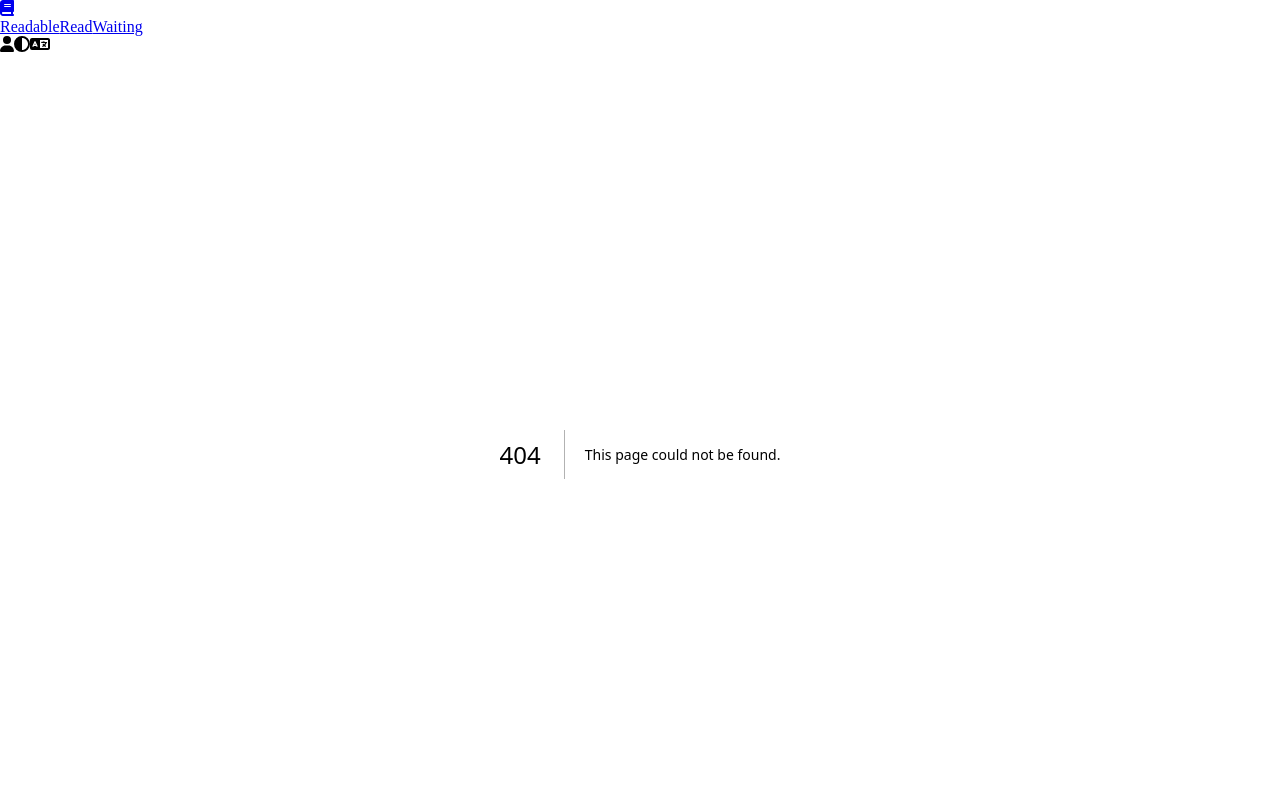
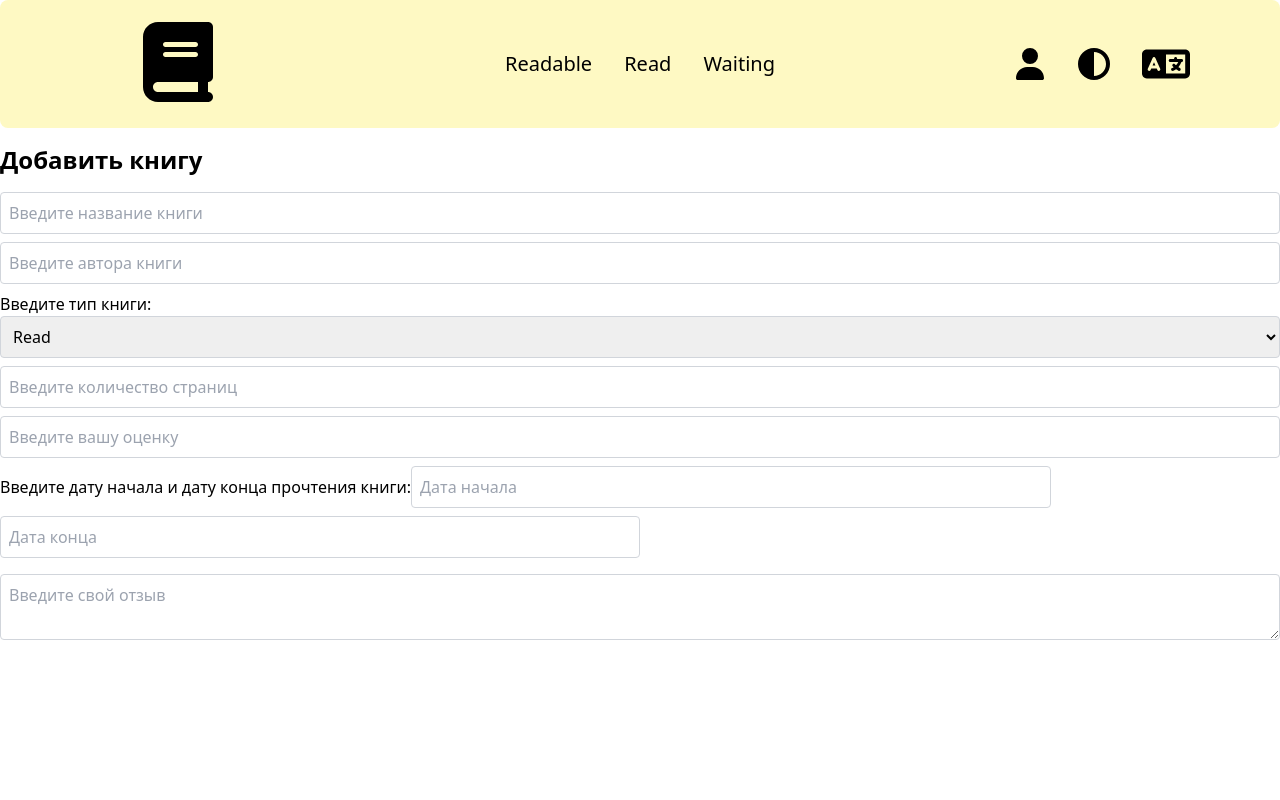
Before and after one commit to AndrewLesch/Library, a Next.js app: page /book in a window 1280 px wide. Before the commit this address had no page. Shown: the top 800 px of the page. Built offline with nearby package versions, Linux system fonts and the light colour scheme.

Commit message:
Create Book page

```diff
--- /dev/null
+++ b/src/app/book/page.tsx
@@ -0,0 +1,79 @@
+'use client'
+import { useState } from "react"
+import '@/app/globals.css'
+
+export default function Book() {
+  const [book, setBook] = useState({ type: "read" });
+
+  const handleTypeChange = (e: any) => {
+    setBook({ type: e.target.value });
+  };
+
+  return (
+    <div className="container mx-auto mt-4">
+      <h2 className="text-2xl font-bold mb-4">Добавить книгу</h2>
+      <input
+        className="w-full p-2 mb-2 border border-gray-300 rounded"
+        placeholder="Введите название книги"
+      />
+      <input
+        className="w-full p-2 mb-2 border border-gray-300 rounded"
+        placeholder="Введите автора книги"
+      />
+      <div className="mb-2">
+        Введите тип книги:
+        <select
+          className="w-full p-2 border border-gray-300 rounded"
+          onChange={handleTypeChange}
+          value={book.type}
+        >
+          <option value="read">Read</option>
+          <option value="readable">Readable</option>
+          <option value="awaiting">Awaiting</option>
+        </select>
+      </div>
+
+      {book.type === "read" ? (
+        <div>
+          <input
+            className="w-full p-2 mb-2 border border-gray-300 rounded"
+            placeholder="Введите количество страниц"
+          />
+          <input
+            className="w-full p-2 mb-2 border border-gray-300 rounded"
+            placeholder="Введите вашу оценку"
+          />
+          <div className="mb-2">
+            Введите дату начала и дату конца прочтения книги:
+            <input
+              className="w-1/2 p-2 mb-2 border border-gray-300 rounded"
+              placeholder="Дата начала"
+            />
+            <input
+              className="w-1/2 p-2 mb-2 border border-gray-300 rounded"
+              placeholder="Дата конца"
+            />
+          </div>
+          <textarea
+            className="w-full p-2 mb-2 border border-gray-300 rounded"
+            placeholder="Введите свой отзыв"
+          ></textarea>
+        </div>
+      ) : book.type === "readable" ? (
+        <div>
+          <input
+            className="w-full p-2 mb-2 border border-gray-300 rounded"
+            placeholder="Прогресс чтения (например, страницы или главы)"
+          />
+        </div>
+      ) : book.type === "awaiting" ? (
+        <div>
+          <input
+            className="w-full p-2 mb-2 border border-gray-300 rounded"
+            placeholder="Дата ожидания (например, дата выпуска книги)"
+          />
+        </div>
+      ) : null}
+    </div>
+  );
+}
--- a/src/app/page.tsx
+++ b/src/app/page.tsx
@@ -1,5 +1,6 @@
 import '@/app/globals.css'
 import QuoteSlider from '@/components/Slider/Slider';
+import Link from 'next/link';
 
 export default function Home() {
   const quotes = [
@@ -21,7 +22,7 @@ export default function Home() {
         <h3 className="text-xl mt-5 pb-32">Lets add a few books and create some reviews! Enjoy!</h3>
         <QuoteSlider quotes={quotes} />
         <button className="bg-blue-500 hover:bg-blue-600 text-white font-bold py-2 px-4 rounded-full shadow-lg">
-          Add book
+          <Link href='/book'>Add book</Link>
         </button>
       </div>
       <div className="container w-2/5 text-center">IMG</div>
```
